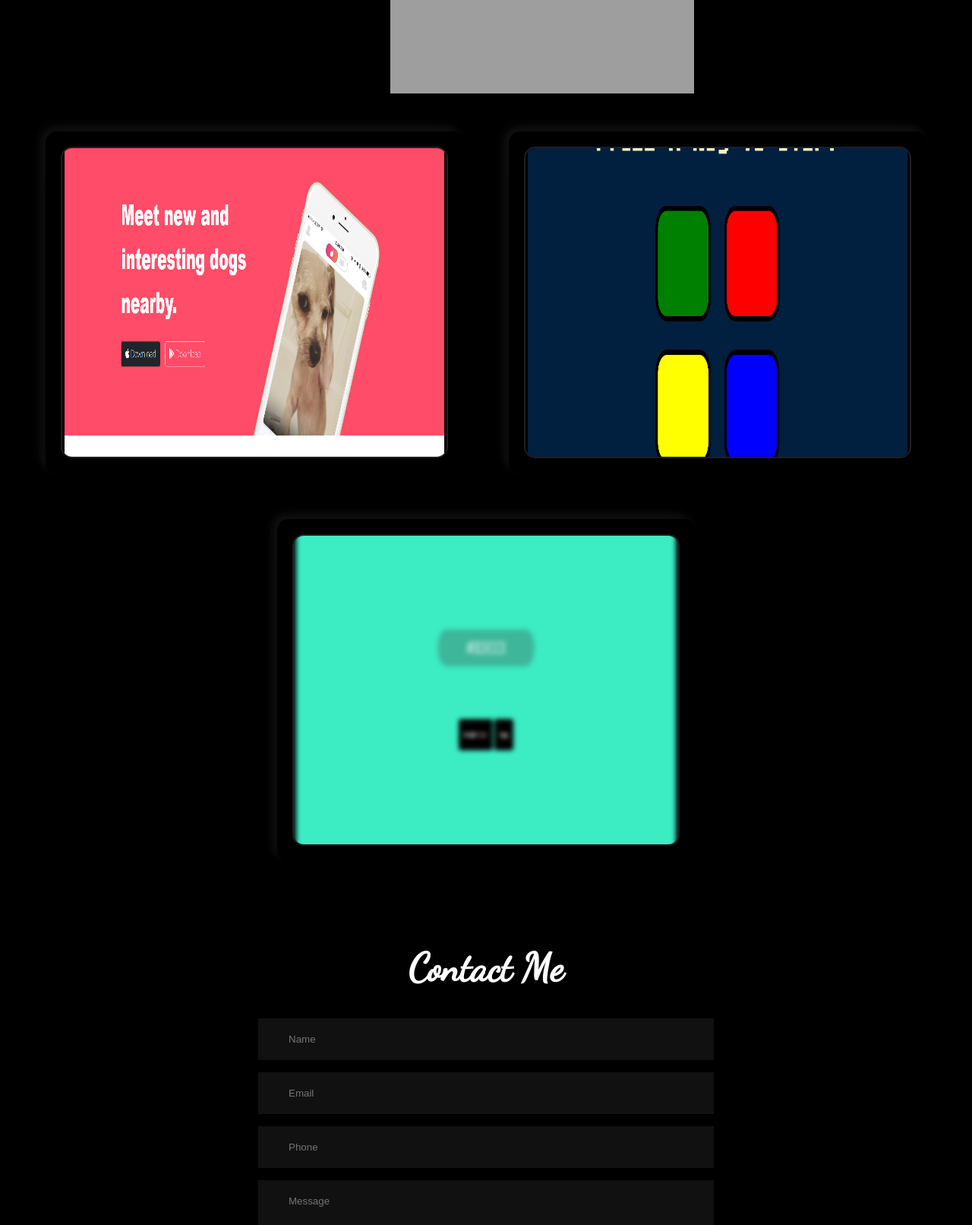
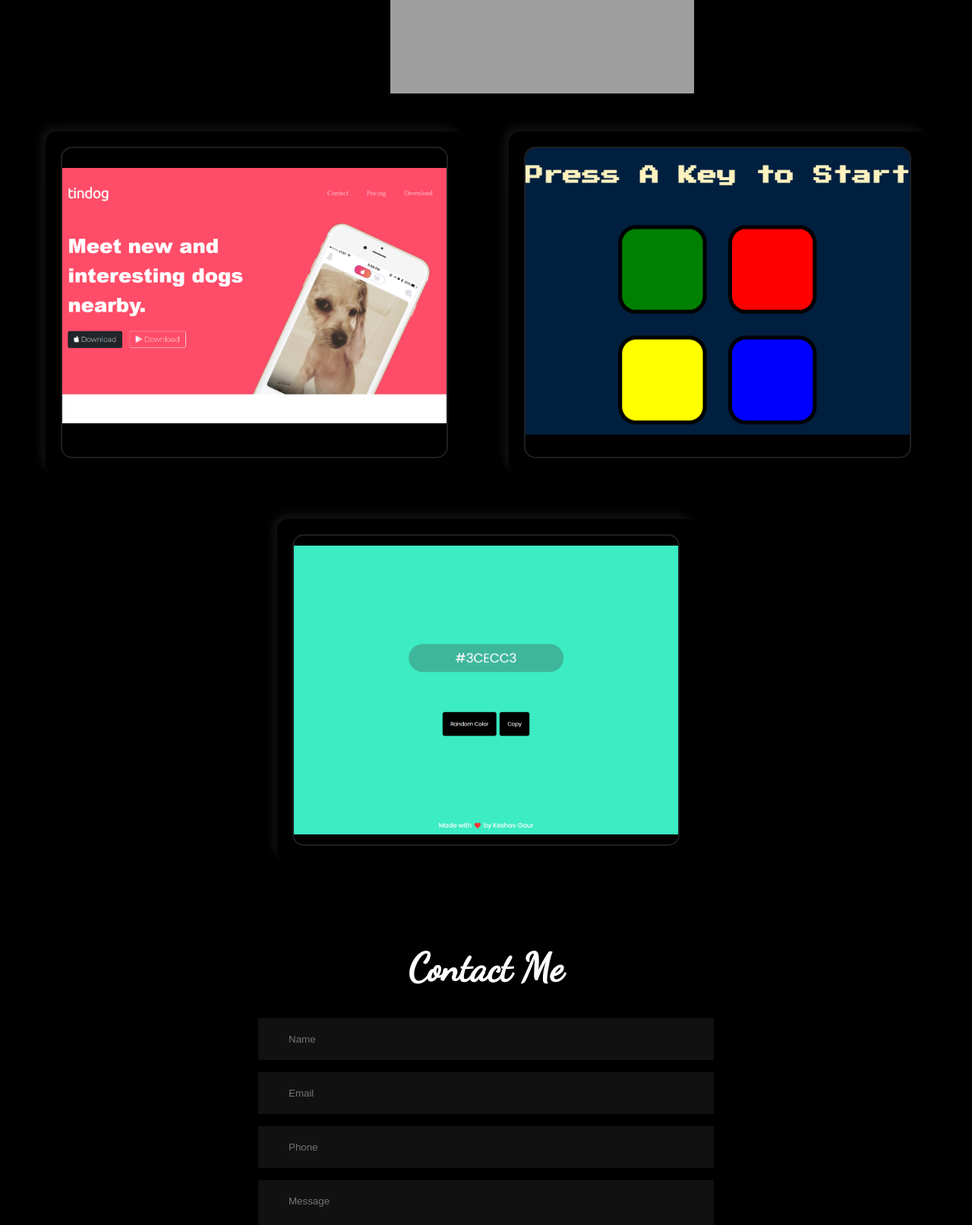
Before and after one commit to keshavgaur18/portfolio-demo, a PHP site: page / in a window 1280 px wide. Shown: the part 1697-3309 px from the top of the page at 76% size. Run offline with PHP 8.4, Linux system fonts and the light colour scheme; grey boxes are pictures that could not be loaded.

Commit message:
Update styles.css
updated new properties for new projects

```diff
--- a/styles.css
+++ b/styles.css
@@ -255,15 +255,27 @@ img {
   color: white;
   font-family: "Dancing Script", cursive;
 }
-.tindog,
+.project-name {
+  color: white;
+}
+.tindog {
+  width: 700px;
+  height: 750px;
+  object-fit: contain;
+}
 .simon-game,
-.RCG {
-  width: 500px;
-  height: 500px;
+.RCG,
+.todo,
+.weather {
+  width: 800px;
+  height: 800px;
+  object-fit: contain;
 }
 .tindog:hover,
 .simon-game:hover,
-.RCG {
+.RCG:hover,
+.todo:hover,
+.weather:hover {
   filter: blur(3px);
 }
 .icon-name {
@@ -272,7 +284,9 @@ img {
 
 .visitbtn,
 .visitbtn1,
-.visitbtn2 {
+.visitbtn2,
+.visitbtn3,
+.visitbtn4 {
   display: none;
   left: 40%;
   position: absolute;
@@ -298,6 +312,12 @@ img {
 }
 .visitbtn2:hover {
   background: rgb(60, 236, 195);
+}
+.visitbtn3:hover {
+  background: #fdcb6e;
+}
+.visitbtn4:hover {
+  background: #a64253;
 }
 
 .top {
@@ -357,6 +377,12 @@ img {
   opacity: 0.3;
 }
 .containers .cards .boxs .contents .visitcard .RCG:hover {
+  opacity: 0.3;
+}
+.containers .cards .boxs .contents .visitcard .todo:hover {
+  opacity: 0.3;
+}
+.containers .cards .boxs .contents .visitcard .weather:hover {
   opacity: 0.3;
 }
 .containers .cards .boxs .contents {
```
